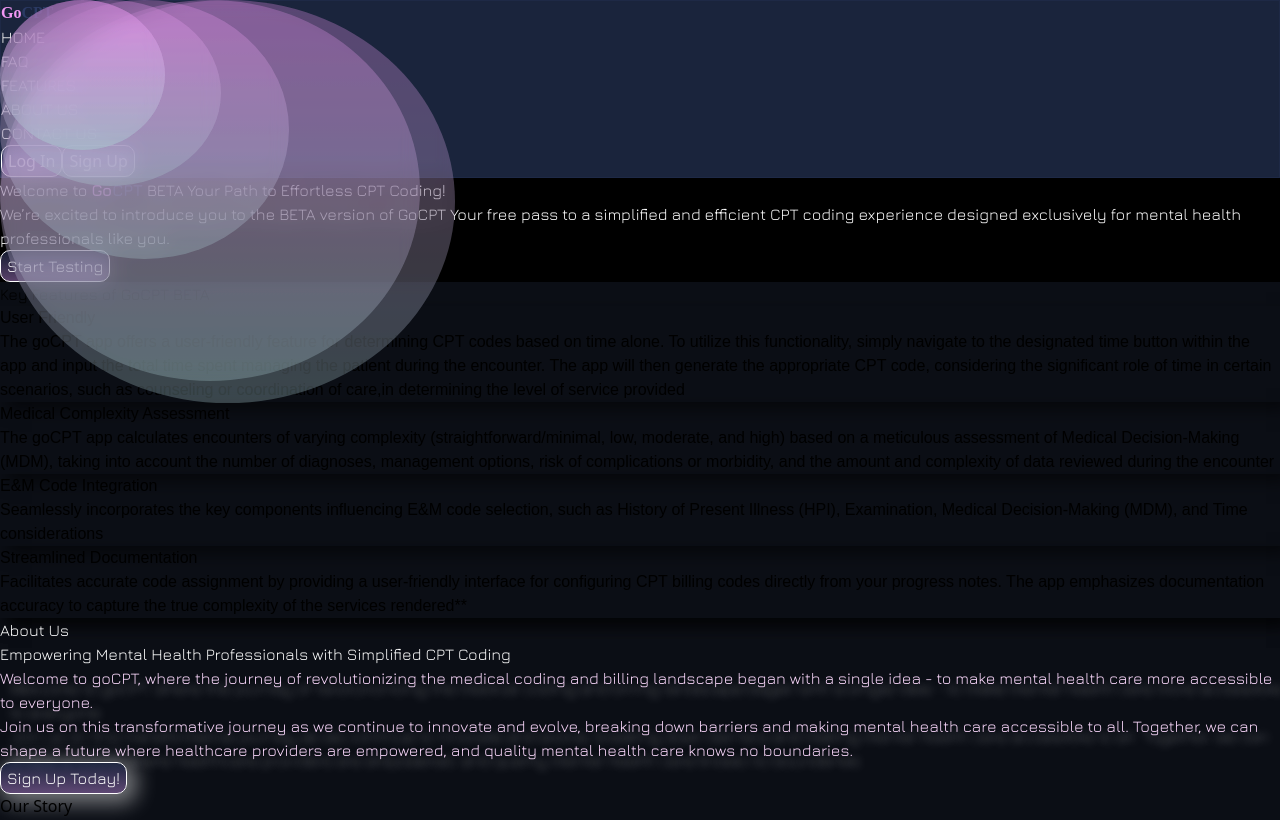
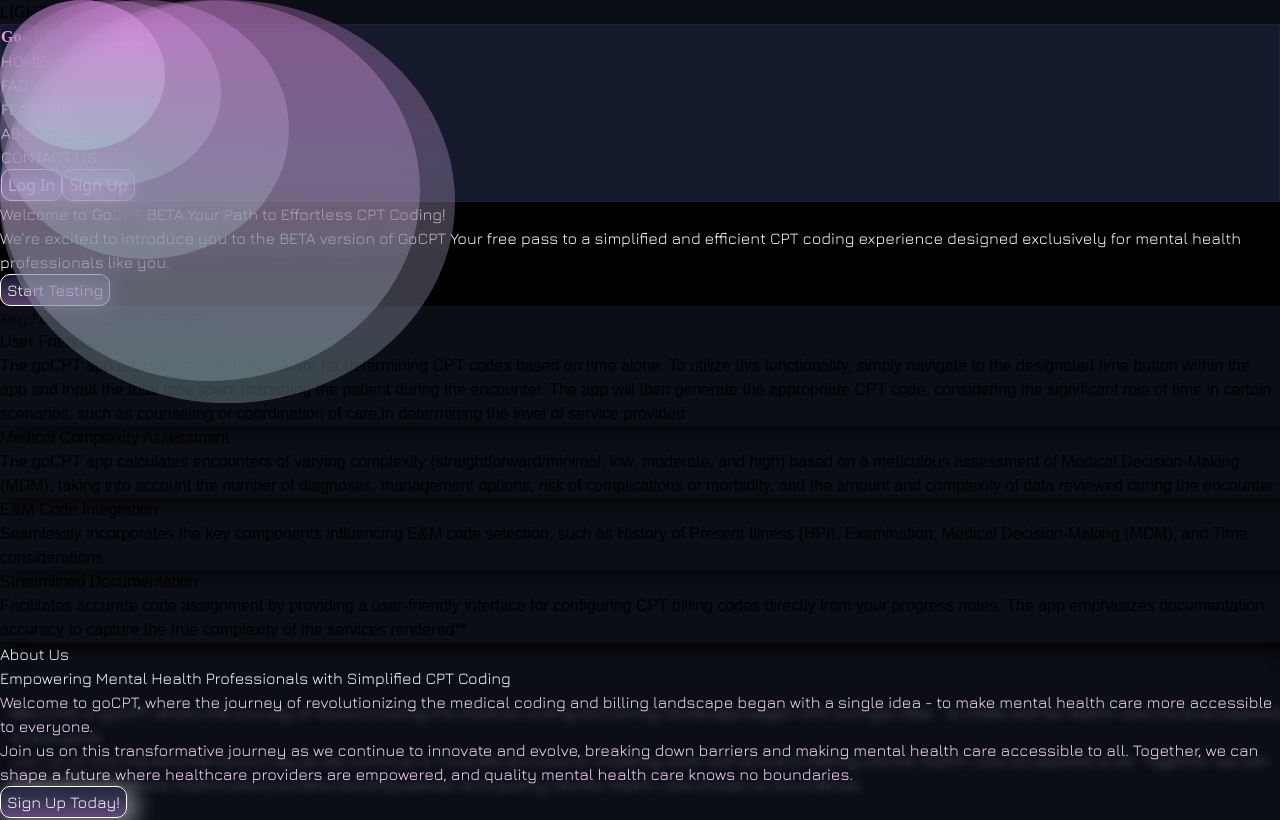
Before and after one commit to brishtiGitH/gocpt, a React (Vite) app: page / in a window 1280 px wide. Shown: the top 820 px of the page. Built offline with nearby package versions, Linux system fonts and the light colour scheme; a web font is replaced by a local one.

Commit message:
light mode feature

```diff
--- a/src/App.css
+++ b/src/App.css
@@ -1,3 +1,10 @@
 .app {
   background-color: #0b0e15;
 }
+.light-mode {
+  color: black !important;
+  background: linear-gradient(to left, #f197f4, #5b6aaa) !important;
+}
+.light-mode-second {
+  background: #5b6aaa;
+}
--- a/src/App.jsx
+++ b/src/App.jsx
@@ -6,7 +6,7 @@
 import PasswordPage from "./pages/passwordPage/password";
 import Signup from "./pages/signup/signup";
 import Login from "./pages/login/login";
-import Ellipses from "./components/ellipses";
+// import { useState } from "react";
 
 function App() {
   return (
@@ -20,6 +20,7 @@
           <div className="ellipse small-ellipse top-2/3 left-16"></div>
           <div className="ellipse small-ellipse top-80 left-1/3"></div>
         </div>
+
         <Routes>
           <Route exact path="/" element={<Home />} />
           <Route exact path="/signup" element={<Signup />} />
--- a/src/components/contact/contact.jsx
+++ b/src/components/contact/contact.jsx
@@ -19,7 +19,7 @@
           <form action="" className="flex flex-col gap-5">
             <div>
               <input
-                className="border outline-none border-white bg-black rounded-2xl w-full p-2 lg:p-4 text-2xl placeholder:text-white  placeholder:text-base lg:placeholder:text-2xl md:placeholder:text-xl"
+                className="border outline-none border-white  bg-black bg-opacity-25 rounded-2xl w-full p-2 lg:p-4 text-2xl placeholder:text-white  placeholder:text-base lg:placeholder:text-2xl md:placeholder:text-xl"
                 type="text"
                 id="company-name"
                 placeholder="Company Name"
@@ -27,7 +27,7 @@
             </div>
             <div>
               <input
-                className="border outline-none border-white bg-black rounded-2xl w-full p-2 lg:p-4 text-2xl placeholder:text-base lg:placeholder:text-2xl md:placeholder:text-xl placeholder:text-white "
+                className="border outline-none border-white bg-black bg-opacity-25 rounded-2xl w-full p-2 lg:p-4 text-2xl placeholder:text-base lg:placeholder:text-2xl md:placeholder:text-xl placeholder:text-white "
                 type="email"
                 id="contact-email"
                 placeholder="Email Address"
@@ -35,7 +35,7 @@
             </div>
             <div>
               <input
-                className="border outline-none border-white bg-black rounded-2xl w-full p-2 lg:p-4 text-2xl placeholder:text-base lg:placeholder:text-2xl md:placeholder:text-xl placeholder:text-white "
+                className="border outline-none border-white bg-black bg-opacity-25 rounded-2xl w-full p-2 lg:p-4 text-2xl placeholder:text-base lg:placeholder:text-2xl md:placeholder:text-xl placeholder:text-white "
                 type="text"
                 id="company-address"
                 placeholder="Company's Address"
@@ -43,7 +43,7 @@
             </div>
             <div>
               <textarea
-                className="border outline-none border-white bg-black rounded-2xl w-full p-3 lg:p-4 text-2xl placeholder:text-base lg:placeholder:text-2xl md:placeholder:text-xl placeholder:text-white"
+                className="border outline-none border-white bg-black bg-opacity-25 rounded-2xl w-full p-3 lg:p-4 text-2xl placeholder:text-base lg:placeholder:text-2xl md:placeholder:text-xl placeholder:text-white"
                 name="message"
                 id="message"
                 cols="30"
--- a/src/components/landingPage/landing.jsx
+++ b/src/components/landingPage/landing.jsx
@@ -3,7 +3,7 @@
 
 const LandingPage = () => {
   return (
-    <div className="landing-page-container w-full min-h-full flex items-center">
+    <div className="landing-page-container bg-transparent w-full min-h-full flex items-center">
       <div className="content p-10 flex flex-col 2xl:flex-row w-full items-center justify-center gap-10">
         <div className="left-content w-full 2xl:w-1/2 h-full flex flex-col justify-center gap-10 p-10 m-5 items-start">
           <h1 className=" text-3xl md:text-4xl lg:text-5xl">
--- a/src/components/story/regards.jsx
+++ b/src/components/story/regards.jsx
@@ -1,9 +1,12 @@
 import React from "react";
 import "./regards.css";
 
-const Regards = () => {
+const Regards = ({ mode }) => {
   return (
-    <div className="min-h-screen w-full bg-black bg-opacity-5 backdrop-filter backdrop-blur-2xl regards-page-container text-center p-10 flex flex-col items-center justify-center gap-5 md:gap-10">
+    <div
+      className={`min-h-screen w-full bg-black bg-opacity-5 backdrop-filter backdrop-blur-2xl regards-page-container text-center p-10 flex flex-col items-center justify-center gap-5 md:gap-10
+      }`}
+    >
       <h1 className="text-4xl lg:text-6xl">
         Why <span className="font-bold">GoCPT?</span>
       </h1>
--- a/src/pages/home/home.jsx
+++ b/src/pages/home/home.jsx
@@ -1,4 +1,4 @@
-import React, { useRef } from "react";
+import React, { useRef, useState } from "react";
 import Navbar from "../../components/navbar/navbar.jsx";
 import LandingPage from "../../components/landingPage/landing.jsx";
 import FeaturePage from "../../components/features/feature.jsx";
@@ -12,6 +12,8 @@
 import Story from "../../components/story/story.jsx";
 
 const Home = () => {
+  const [mode, setMode] = useState(false);
+
   // const landingPageRef = useRef(null);
   const featurePageRef = useRef(null);
   const aboutRef = useRef(null);
@@ -41,7 +43,19 @@
     });
   }
   return (
-    <div className="home-page relative z-20 bg-transparent">
+    <div
+      className={`home-page relative z-20 bg-transparent ${
+        mode && "light-mode"
+      }`}
+    >
+      <button
+        onClick={() => {
+          setMode(!mode);
+        }}
+        className="text-xl fixed top-24 right-20 z-40 text-white font-bold"
+      >
+        LIGHT
+      </button>
       <Navbar
         scrollToFeaturePage={scrollToFeaturePage}
         scrollToAbout={scrollToAbout}
@@ -55,6 +69,7 @@
         <About />
       </div>
       <Story />
+
       <Regards />
       <AppDescriptionPage />
       <ContributePage />
--- a/src/pages/signup/signup.jsx
+++ b/src/pages/signup/signup.jsx
@@ -3,10 +3,12 @@
 import Ellipses from "../../components/ellipses";
 import { useNavigate } from "react-router-dom";
 
-const Signup = () => {
+const Signup = ({ mode }) => {
   const navigate = useNavigate();
   return (
-    <div className="signup-page-container relative z-10 min-h-screen w-full flex flex-col gap-8 lg:flex-row ">
+    <div
+      className={`signup-page-container relative z-10 min-h-screen w-full flex flex-col gap-8 lg:flex-row`}
+    >
       <Ellipses />
 
       <div className="isSignUp relative z-10 order-2 lg:order-none w-full h-full lg:w-1/4 lg:h-screen flex gap-10 flex-col rounded-3xl p-3 justify-center items-center bg-white bg-opacity-15 backdrop-filter backdrop-blur-lg">
```
